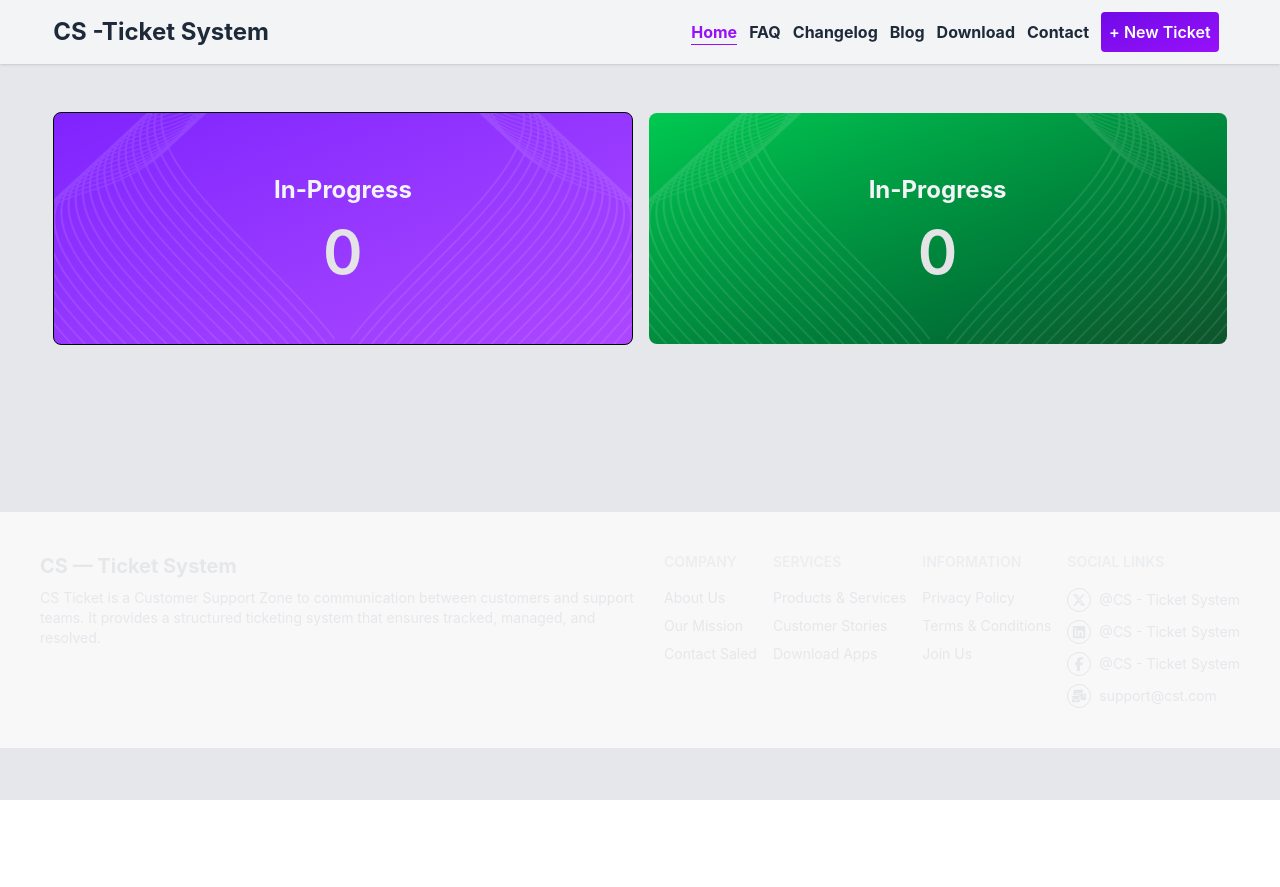
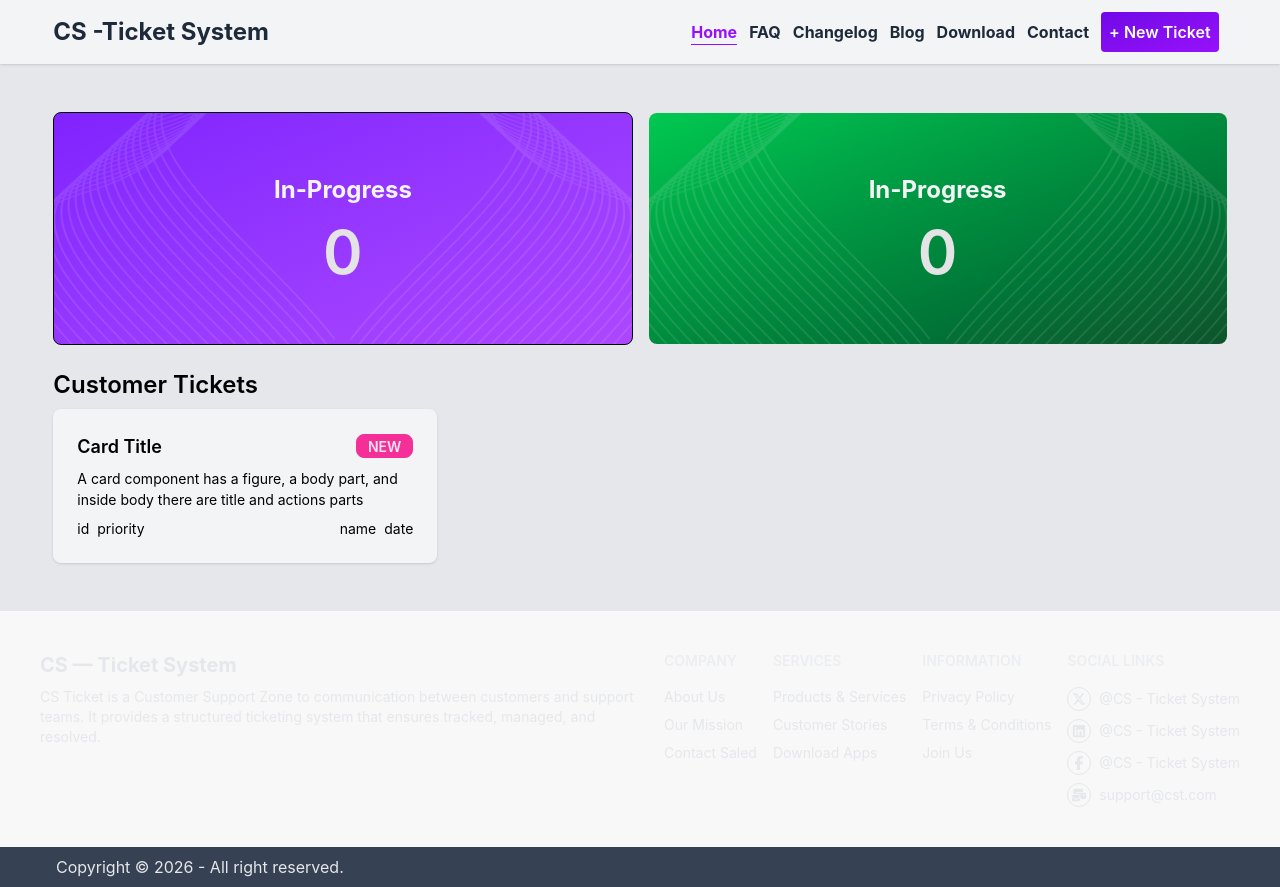
Before and after one commit to bhupotikumar/cs-ticket-system, a React (Vite) app: page / in a window 1280 px wide. Before the commit the page ends 800 px from the top, so only its background shows below. Built offline with nearby package versions, Linux system fonts and the light colour scheme.

Commit message:
ticket card design done

```diff
--- a/src/components/Footer/Footer.jsx
+++ b/src/components/Footer/Footer.jsx
@@ -4,6 +4,7 @@ import { FaFacebook, FaFacebookF, FaLinkedin, FaSquareFacebook, FaXTwitter } fro
 
 const Footer = () => {
     return (
+        <div className="">
             <footer className="footer sm:footer-horizontal bg-base-200 p-10 text-gray-200 text-sm">
                 <aside>
                     <h1 className='text-xl font-bold'>CS — Ticket System</h1>
@@ -55,6 +56,10 @@ const Footer = () => {
                     </div>
                 </nav>
             </footer>
+            <aside className="bg-gray-700 p-2 text-gray-200">
+                <p className='ml-12'>Copyright © {new Date().getFullYear()} - All right reserved.</p>
+            </aside>
+        </div>
     );
 };
 
--- /dev/null
+++ b/src/components/Tickets/TIckets.jsx
@@ -0,0 +1,16 @@
+import React from 'react';
+import TicketCard from './TicketCard';
+
+const TIckets = () => {
+    return (
+        <div>
+            <h1 className='text-2xl font-semibold'>Customer Tickets</h1>
+            <div className="mt-2 grid grid-cols-2 gap-4">
+                {/* Cards here */}
+                <TicketCard />
+            </div>
+        </div>
+    );
+};
+
+export default TIckets;
--- /dev/null
+++ b/src/components/Tickets/TicketCard.jsx
@@ -0,0 +1,27 @@
+import React from 'react';
+
+const TicketCard = () => {
+    return (
+        <div className="card bg-gray-100 w-96 shadow-sm">
+            <div className="card-body">
+                <h2 className="card-title justify-between">
+                    Card Title
+                    <div className="badge badge-secondary">NEW</div>
+                </h2>
+                <p>A card component has a figure, a body part, and inside body there are title and actions parts</p>
+                <div className="card-actions justify-between">
+                    <div className="flex justify-start gap-2 items-center">
+                        <p>id</p>
+                        <span>priority</span>
+                    </div>
+                    <div className="flex gap-2 justify-end items-center">
+                        <p>name</p>
+                        <span>date</span>
+                    </div>
+                </div>
+            </div>
+        </div>
+    );
+};
+
+export default TicketCard;
--- a/src/pages/Home/Home.jsx
+++ b/src/pages/Home/Home.jsx
@@ -1,10 +1,17 @@
 import React from 'react';
 import Banner from '../../components/Banner/Banner';
+import TIckets from '../../components/Tickets/TIckets';
 
 const Home = () => {
     return (
-        <div className="mt-12 w-11/12 min-h-[50vh] mx-auto">
+        <div className="my-12 w-11/12 min-h-[50vh] mx-auto">
             <Banner />
+            <main className='mt-6 grid grid-cols-4 gap-4'>
+                <div className="col-span-3">
+                    <TIckets />
+                </div>
+
+            </main>
         </div>
     );
 };
```
Lines whose indentation alone changed are shown as unchanged.
